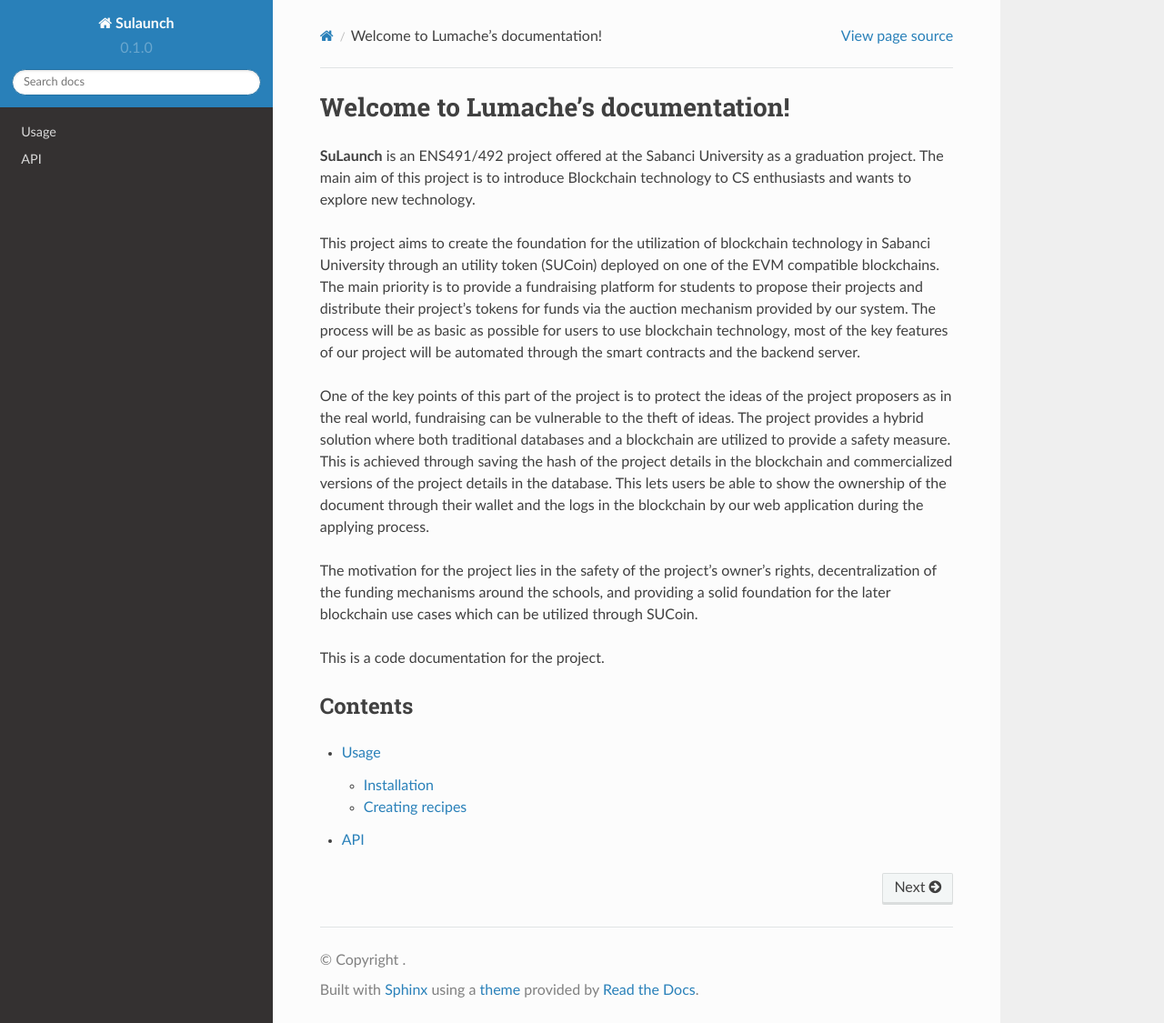
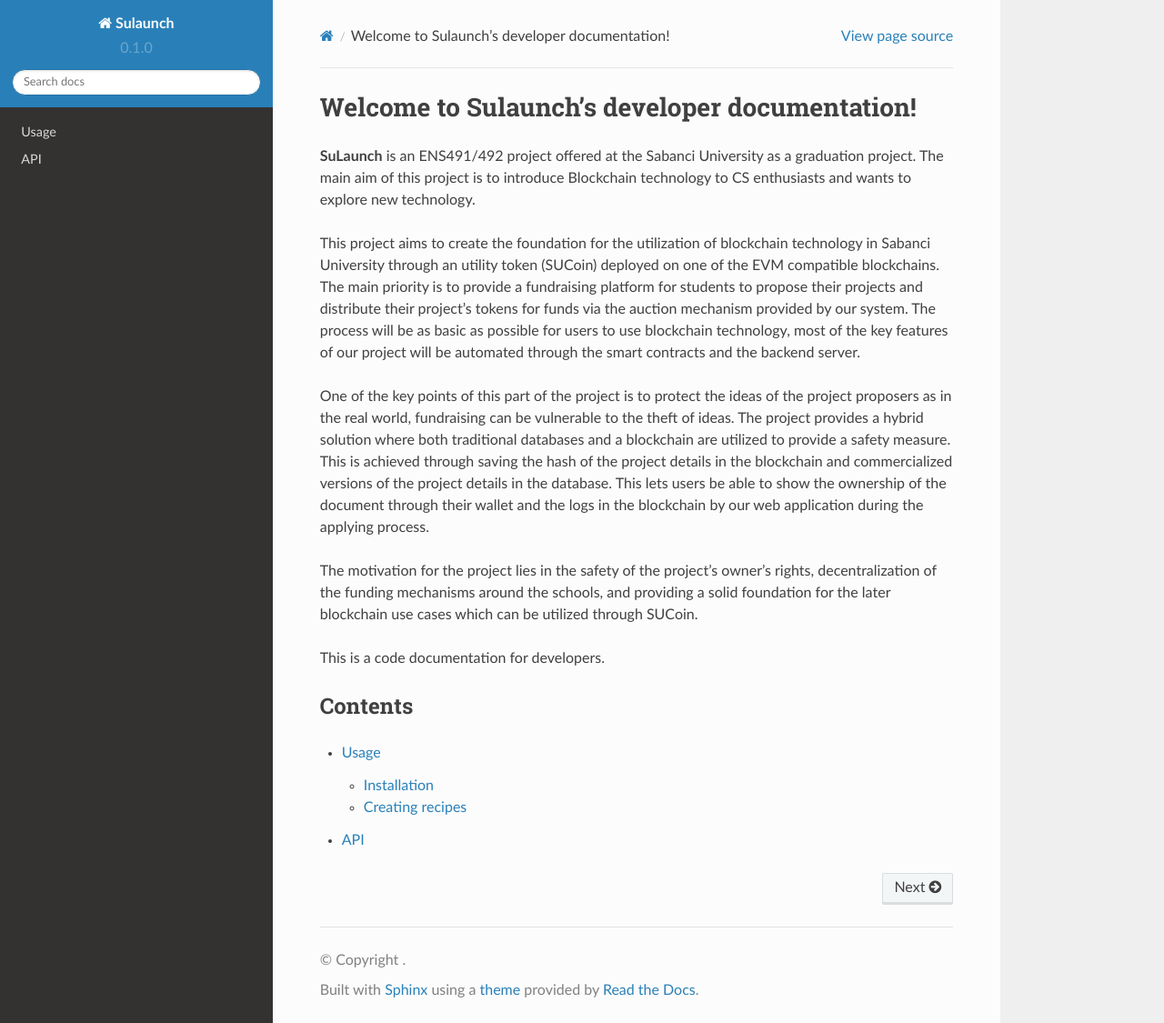
Before and after one commit to umutondersu/sulaunch-doc, a Sphinx documentation site: the page built from docs/source/index.rst, in a window 1280 px wide and 1125 px high. Shown: the whole window at 91% size. Built offline with Sphinx 7.4.7 and the Read the Docs theme 2.0.0, drawn with Linux system fonts in a browser that asks for light colours.

Commit message:
Update index.rst

```diff
--- a/docs/source/index.rst
+++ b/docs/source/index.rst
@@ -1,4 +1,4 @@
-Welcome to Lumache's documentation!
+Welcome to Sulaunch's developer documentation!
 ===================================
 
 **SuLaunch** is an ENS491/492 project offered at the Sabanci University as a graduation project. The main aim of this project is to introduce Blockchain technology to CS enthusiasts and wants to explore new technology.
@@ -9,7 +9,7 @@ One of the key points of this part of the project is to protect the ideas of the
 
 The motivation for the project lies in the safety of the project’s owner’s rights, decentralization of the funding mechanisms around the schools, and providing a solid foundation for the later blockchain use cases which can be utilized through SUCoin.
 
-This is a code documentation for the project.
+This is a code documentation for developers.
 
 Contents
 --------
```
